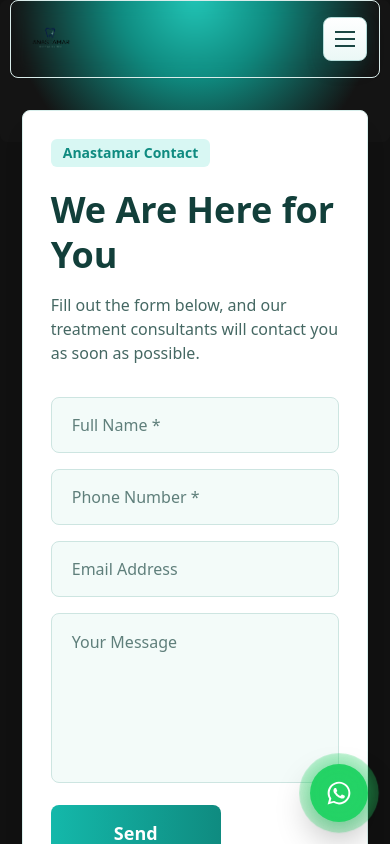
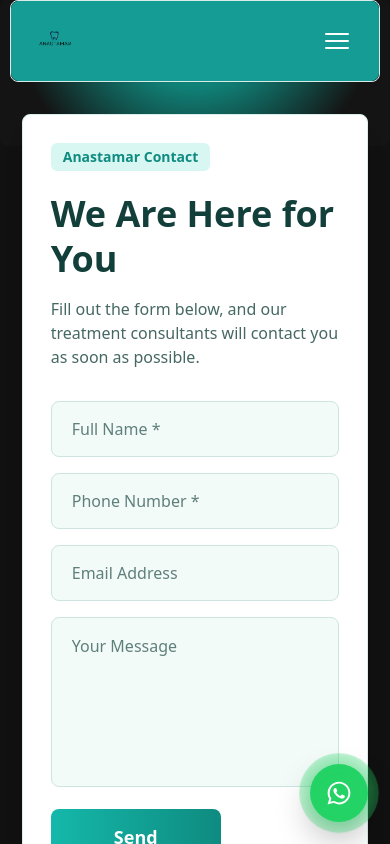
Before and after one commit to ibrahimtkmz/antasmardentalclinic, a Next.js app: page /contact in a window 390 px wide. Shown: the top 844 px of the page. Built offline with nearby package versions, Linux system fonts and the light colour scheme.

Commit message:
Adjust mobile header styling and remove Yusuf subtitle

```diff
--- a/app/components/Header.jsx
+++ b/app/components/Header.jsx
@@ -11,18 +11,18 @@ export default function Header() {
 
   return (
     <header
-      className={`page-shell sticky top-0 z-50 mt-0 rounded-[0_0_26px_26px] border border-[#d9ecea] shadow-sm backdrop-blur transition-colors md:bg-[#f7fffe] md:shadow-[0_14px_36px_rgba(8,41,38,0.12)] ${
-        mobileMenuOpen ? 'bg-white' : 'bg-transparent md:bg-[#f7fffe]'
+      className={`page-shell sticky top-0 z-50 mt-0 border border-[#d9ecea] shadow-sm backdrop-blur transition-colors md:rounded-[0_0_26px_26px] md:bg-[#f7fffe] md:shadow-[0_14px_36px_rgba(8,41,38,0.12)] ${
+        mobileMenuOpen ? 'rounded-[0_0_26px_26px] bg-white' : 'rounded-[0_0_26px_26px] bg-transparent md:bg-[#f7fffe]'
       }`}
     >
-      <div className="flex items-center justify-between gap-3 px-3 py-2.5 md:grid md:grid-cols-[250px_1fr_320px] md:gap-5 md:px-6 md:py-6">
+      <div className="flex items-center justify-between gap-3 rounded-b-[42px] bg-[#159c95] px-5 py-4 md:grid md:grid-cols-[250px_1fr_320px] md:gap-5 md:rounded-none md:bg-transparent md:px-6 md:py-6">
 
         <div className="relative flex h-auto items-center justify-start md:h-20 md:justify-start">
           <a href="/" className="relative block md:absolute md:left-0 md:top-1/2 md:-translate-y-1/2">
             <img
               src="/Anastamar.Dental.Clinic.png"
               alt="Anastamar Dental Clinic Logo"
-              className="h-14 w-auto max-w-none object-contain sm:h-16 md:h-[250px]"
+              className="h-12 w-auto max-w-none object-contain sm:h-14 md:h-[250px]"
             />
           </a>
         </div>
@@ -34,24 +34,12 @@ export default function Header() {
           <div className="group relative">
             <a href="/treatments" className="transition hover:text-[#16b3a7]">Treatments +</a>
             <div className="invisible absolute left-1/2 top-full z-30 mt-3 w-52 -translate-x-1/2 rounded-2xl border border-[#d8efec] bg-white p-2 opacity-0 shadow-lg transition duration-200 group-hover:visible group-hover:opacity-100">
-              <a href="/treatments/hollywood-smile" className="block rounded-xl px-3 py-2 text-xs font-semibold text-[#1a4743] transition hover:bg-[#eaf9f7] hover:text-[#0f8b80] md:text-sm">
-                Hollywood Smile
-              </a>
-              <a href="/treatments/dental-implant" className="mt-1 block rounded-xl px-3 py-2 text-xs font-semibold text-[#1a4743] transition hover:bg-[#eaf9f7] hover:text-[#0f8b80] md:text-sm">
-                Dental Implant
-              </a>
-              <a href="/treatments/veneers" className="mt-1 block rounded-xl px-3 py-2 text-xs font-semibold text-[#1a4743] transition hover:bg-[#eaf9f7] hover:text-[#0f8b80] md:text-sm">
-                Veneers
-              </a>
-              <a href="/treatments/dental-crowns" className="mt-1 block rounded-xl px-3 py-2 text-xs font-semibold text-[#1a4743] transition hover:bg-[#eaf9f7] hover:text-[#0f8b80] md:text-sm">
-                Dental Crowns
-              </a>
-              <a href="/treatments/dental-bone-graft" className="mt-1 block rounded-xl px-3 py-2 text-xs font-semibold text-[#1a4743] transition hover:bg-[#eaf9f7] hover:text-[#0f8b80] md:text-sm">
-                Dental Bone Graft
-              </a>
-              <a href="/treatments/sinus-lift" className="mt-1 block rounded-xl px-3 py-2 text-xs font-semibold text-[#1a4743] transition hover:bg-[#eaf9f7] hover:text-[#0f8b80] md:text-sm">
-                Sinus Lift
-              </a>
+              <a href="/treatments/hollywood-smile" className="block rounded-xl px-3 py-2 text-xs font-semibold text-[#1a4743] transition hover:bg-[#eaf9f7] hover:text-[#0f8b80] md:text-sm">Hollywood Smile</a>
+              <a href="/treatments/dental-implant" className="mt-1 block rounded-xl px-3 py-2 text-xs font-semibold text-[#1a4743] transition hover:bg-[#eaf9f7] hover:text-[#0f8b80] md:text-sm">Dental Implant</a>
+              <a href="/treatments/veneers" className="mt-1 block rounded-xl px-3 py-2 text-xs font-semibold text-[#1a4743] transition hover:bg-[#eaf9f7] hover:text-[#0f8b80] md:text-sm">Veneers</a>
+              <a href="/treatments/dental-crowns" className="mt-1 block rounded-xl px-3 py-2 text-xs font-semibold text-[#1a4743] transition hover:bg-[#eaf9f7] hover:text-[#0f8b80] md:text-sm">Dental Crowns</a>
+              <a href="/treatments/dental-bone-graft" className="mt-1 block rounded-xl px-3 py-2 text-xs font-semibold text-[#1a4743] transition hover:bg-[#eaf9f7] hover:text-[#0f8b80] md:text-sm">Dental Bone Graft</a>
+              <a href="/treatments/sinus-lift" className="mt-1 block rounded-xl px-3 py-2 text-xs font-semibold text-[#1a4743] transition hover:bg-[#eaf9f7] hover:text-[#0f8b80] md:text-sm">Sinus Lift</a>
             </div>
           </div>
 
@@ -60,12 +48,7 @@ export default function Header() {
         </nav>
 
         <div className="hidden justify-center md:flex md:justify-end">
-          <a
-            href="/contact"
-            className="inline-flex h-12 items-center justify-center rounded-full bg-[#16b3a7] px-8 text-sm font-extrabold uppercase tracking-[0.12em] text-white shadow-[0_12px_24px_rgba(12,96,90,0.28)] transition hover:bg-[#12998e]"
-          >
-            Book Appointment
-          </a>
+          <a href="/contact" className="inline-flex h-12 items-center justify-center rounded-full bg-[#16b3a7] px-8 text-sm font-extrabold uppercase tracking-[0.12em] text-white shadow-[0_12px_24px_rgba(12,96,90,0.28)] transition hover:bg-[#12998e]">Book Appointment</a>
         </div>
 
         <div className="flex items-center justify-end md:hidden">
@@ -73,12 +56,12 @@ export default function Header() {
             type="button"
             aria-label={mobileMenuOpen ? 'Close menu' : 'Open menu'}
             onClick={toggleMobileMenu}
-            className="inline-flex h-11 w-11 items-center justify-center rounded-2xl border border-[#b5ddda] bg-gradient-to-b from-white to-[#ebf8f6] text-[#1a4743] shadow-[0_8px_18px_rgba(13,93,86,0.18)]"
+            className="inline-flex h-11 w-11 items-center justify-center rounded-xl text-white"
           >
-            <span className="relative block h-4 w-5">
-              <span className={`absolute left-0 top-0 h-0.5 w-5 bg-current transition ${mobileMenuOpen ? 'translate-y-[7px] rotate-45' : ''}`} />
-              <span className={`absolute left-0 top-[7px] h-0.5 w-5 bg-current transition ${mobileMenuOpen ? 'opacity-0' : 'opacity-100'}`} />
-              <span className={`absolute left-0 top-[14px] h-0.5 w-5 bg-current transition ${mobileMenuOpen ? '-translate-y-[7px] -rotate-45' : ''}`} />
+            <span className="relative block h-4 w-6">
+              <span className={`absolute left-0 top-0 h-0.5 w-6 rounded-full bg-current transition ${mobileMenuOpen ? 'translate-y-[7px] rotate-45' : ''}`} />
+              <span className={`absolute left-0 top-[7px] h-0.5 w-6 rounded-full bg-current transition ${mobileMenuOpen ? 'opacity-0' : 'opacity-100'}`} />
+              <span className={`absolute left-0 top-[14px] h-0.5 w-6 rounded-full bg-current transition ${mobileMenuOpen ? '-translate-y-[7px] -rotate-45' : ''}`} />
             </span>
           </button>
         </div>
--- a/app/page.jsx
+++ b/app/page.jsx
@@ -56,7 +56,7 @@ export default function AnastamarDentalClinicHomepage() {
   const doctors = [
     {
       name: 'Dt. Yusuf Yuca',
-      role: 'Medical Team',
+      role: '',
       image: '/right-home.webp',
     },
     {
```
